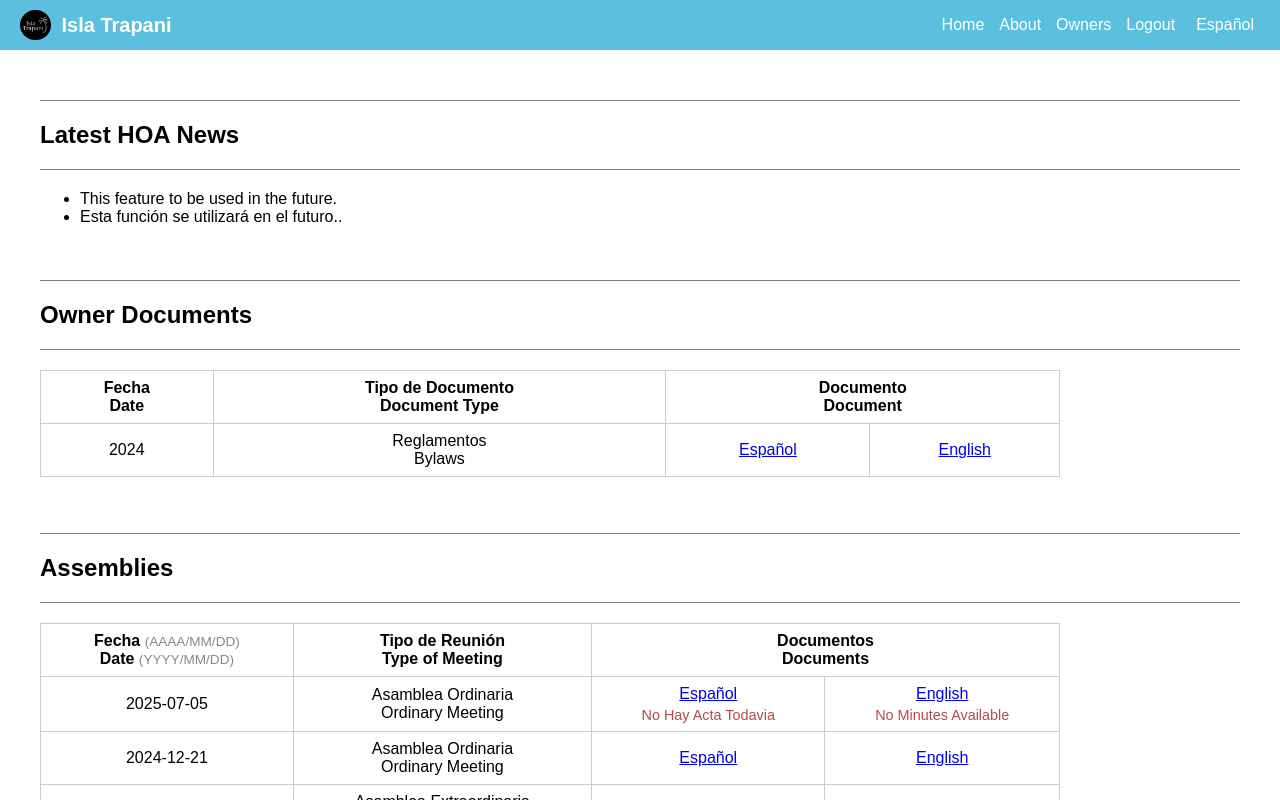
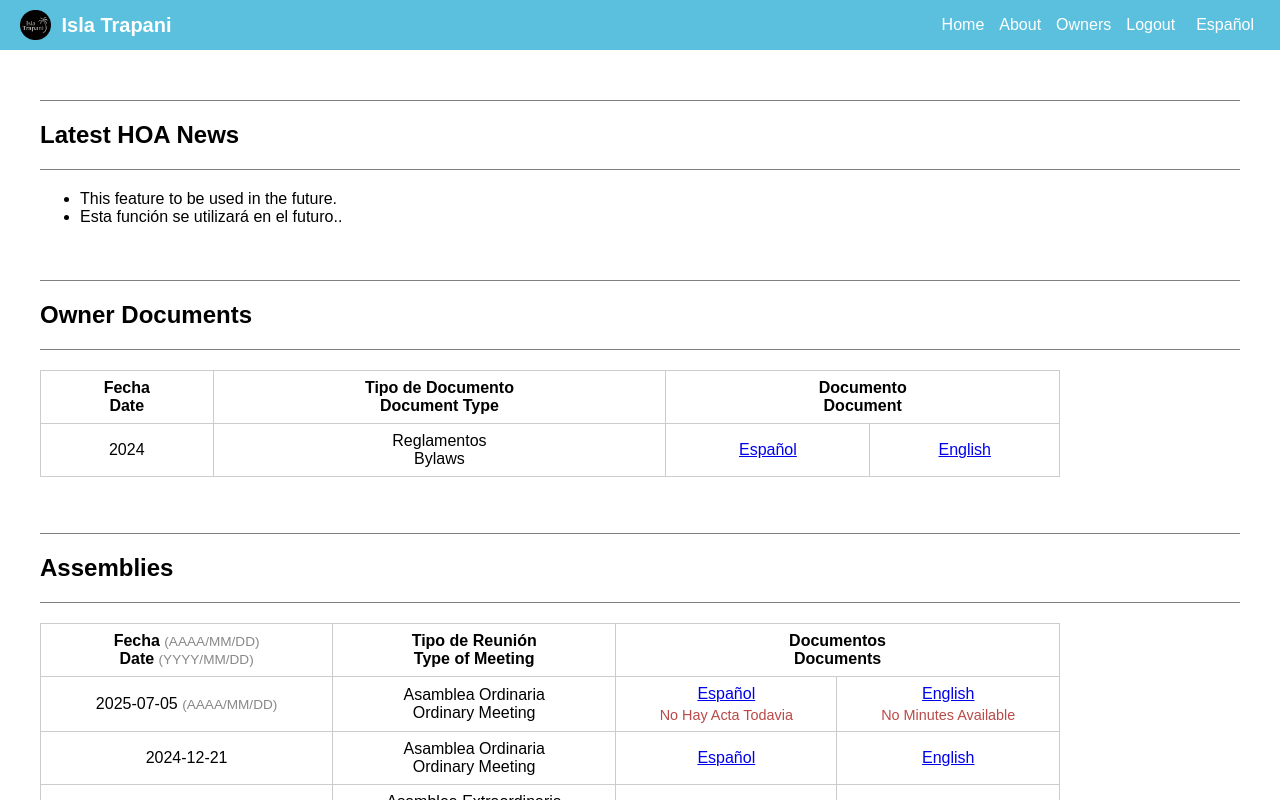
Before and after one commit to grdino/isla-trapani, a Next.js app: page /owners in a window 1280 px wide. Shown: the top 800 px of the page. Built offline with nearby package versions, Linux system fonts and the light colour scheme; sample sign-in values are in the browser's storage.

Commit message:
Update owners.js

```diff
--- a/pages/owners.js
+++ b/pages/owners.js
@@ -78,7 +78,9 @@ export default function Owners() {
            </thead>
            <tbody>
              <tr>
-               <td data-label="Fecha&#10;Date">2025-07-05</td>
+               <td data-label="Fecha&#10;Date">
+                2025-07-05 <span className="date-format">(AAAA/MM/DD)</span>
+               </td>
                <td data-label="Reunión&#10;/Meeting">
                 Asamblea Ordinaria<br />Ordinary Meeting
                </td>
```
